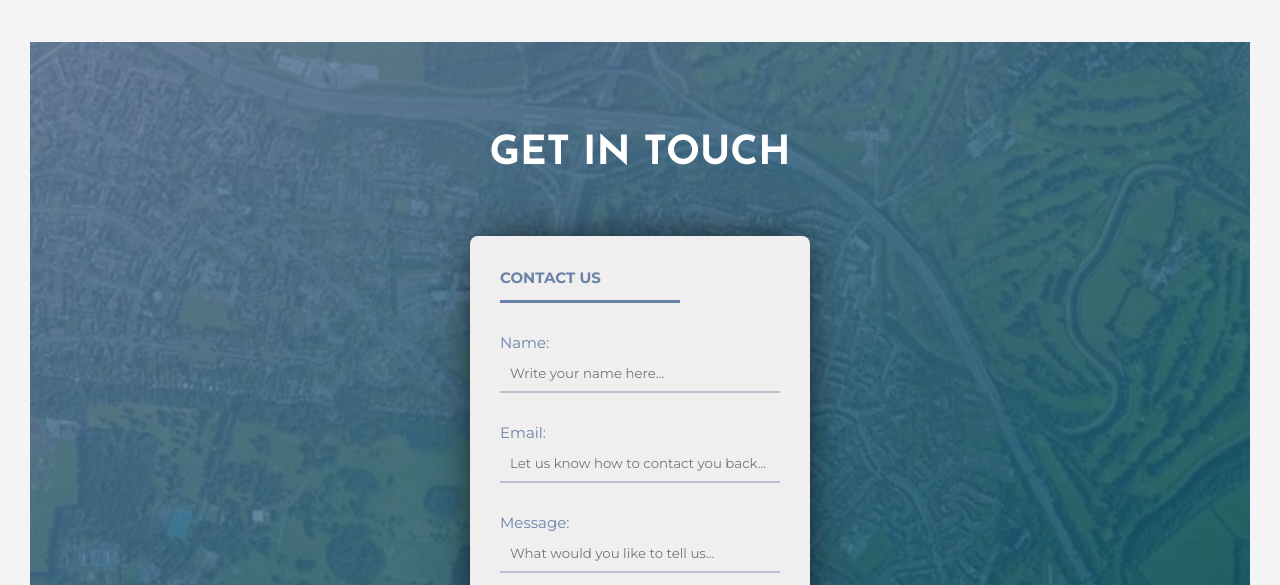
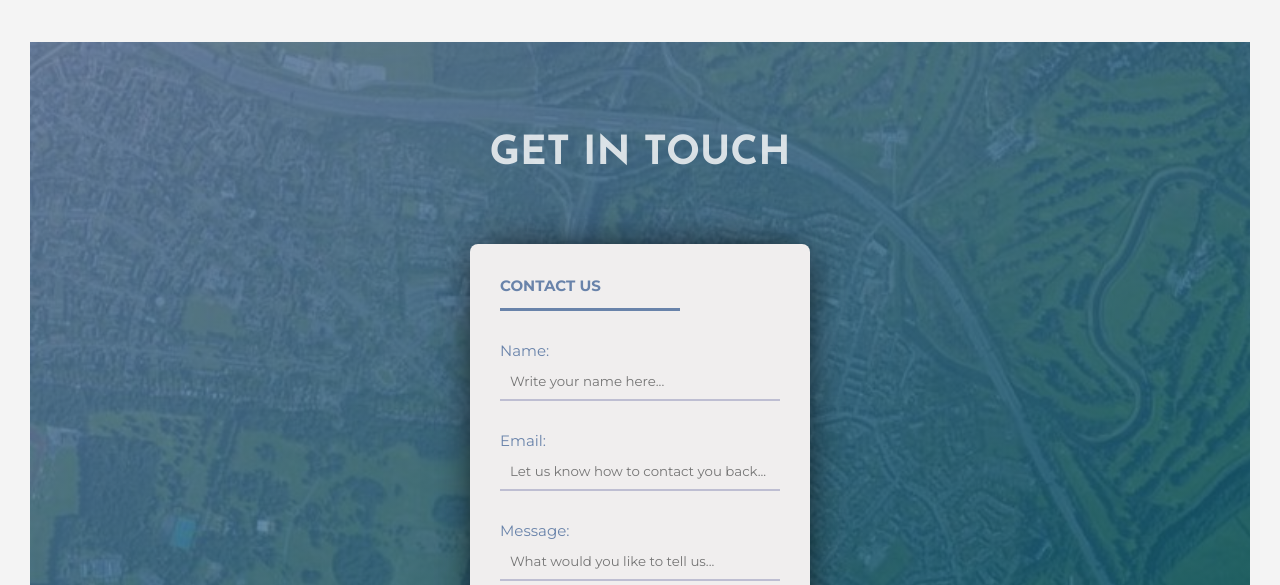
Before and after one commit to stekaye/radionorthenden, a website: page index.html in a window 1280 px wide. Shown: the part 3840-4425 px from the top of the page. Drawn offline with nearby package versions, Linux system fonts and the light colour scheme.

Commit message:
Edit contact heading

```diff
--- a/sass/components/_contact-form.scss
+++ b/sass/components/_contact-form.scss
@@ -6,7 +6,7 @@
     rgba(#015668, 0.8)),
     url(/img/map1.jpg);
   background-size: cover;
-  height: 94vh;
+  height: 96vh;
   margin: 10rem 0 0;
   position: relative;
 
@@ -27,6 +27,7 @@
     font-family: var(--font-jo);
     font-size: 2rem;
     margin-bottom: 4rem;
+    opacity: 0.8;
     text-align: center;
     text-transform: uppercase;
 
```
Also changed, not shown: css/style.css.
